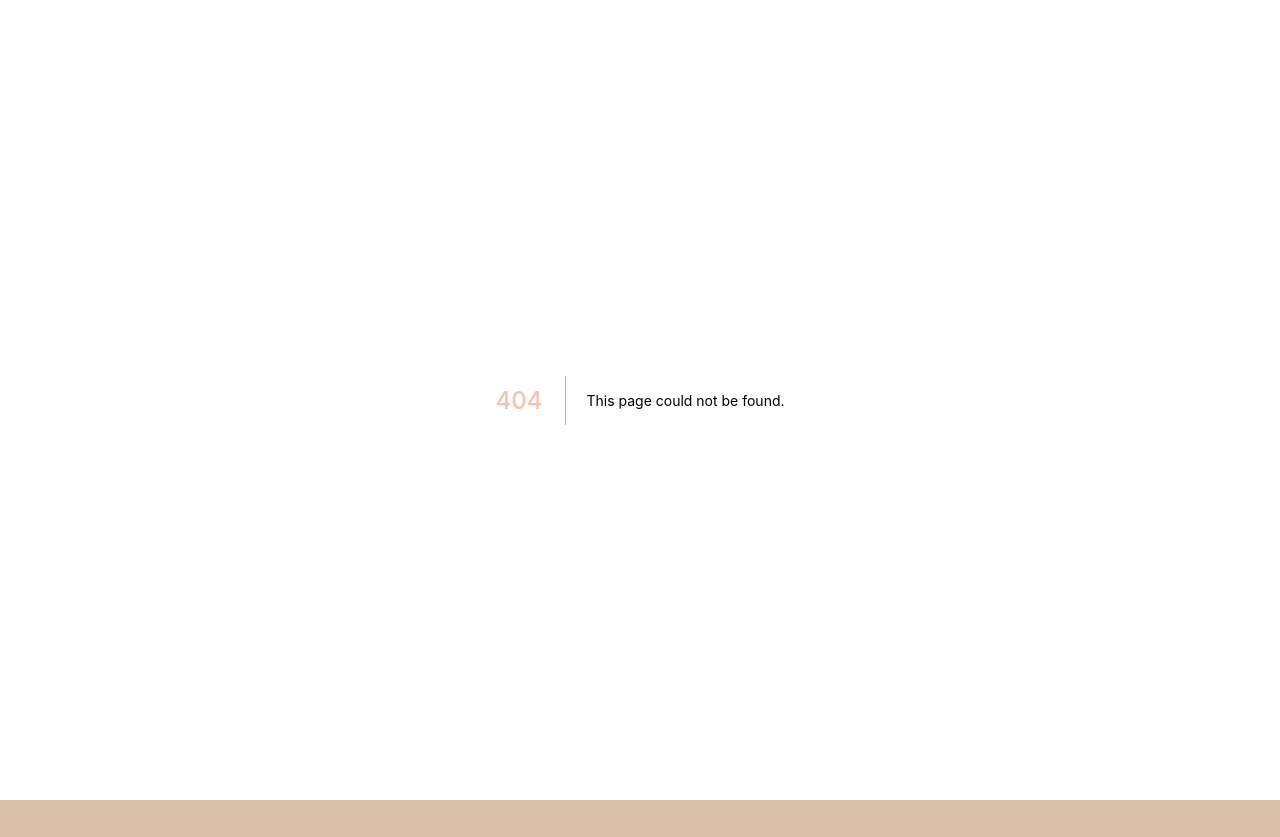
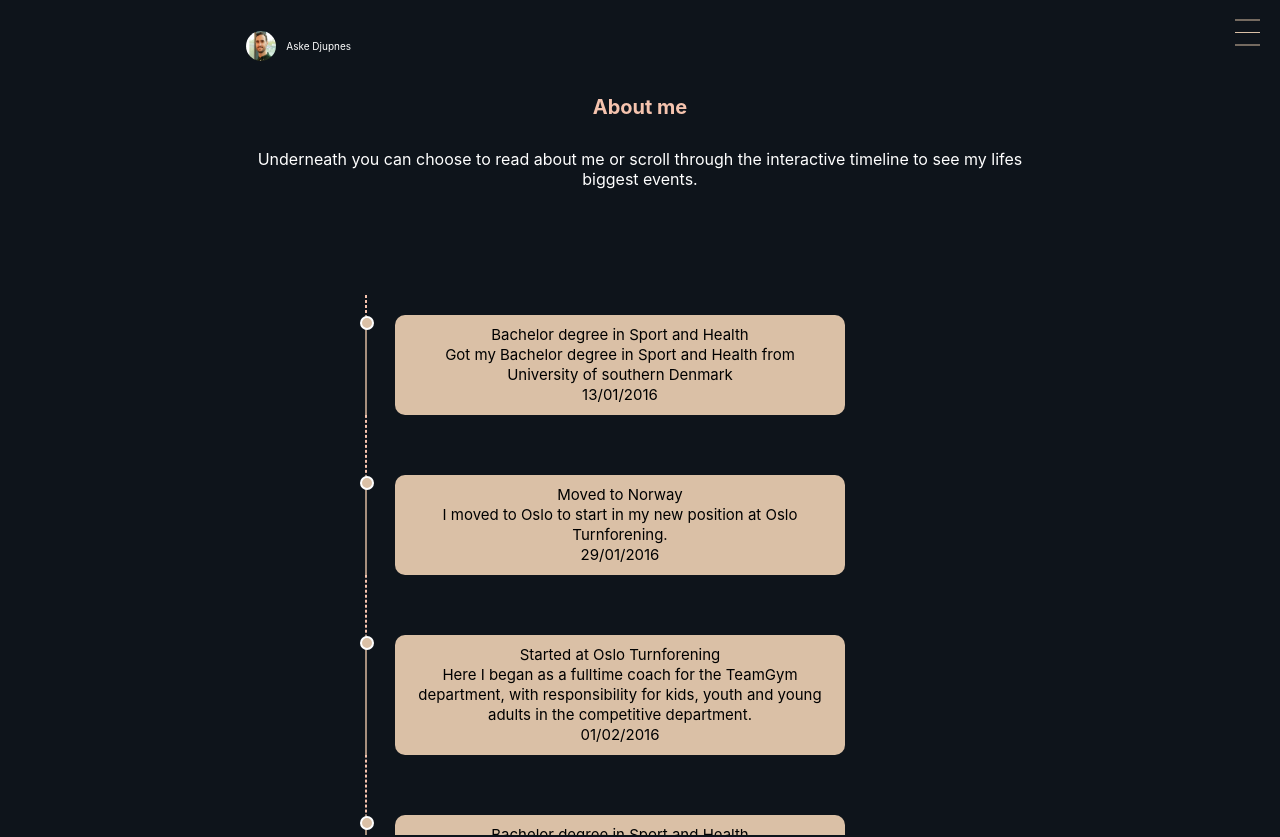
Before and after one commit to Djuppi/portfolio-frontend, a Next.js app: page /about in a window 1280 px wide. Before the commit this address had no page. Shown: the top 837 px of the page. Before the commit the page ends 800 px from the top, so only its background shows below. Built offline with nearby package versions, Linux system fonts and the light colour scheme.

Commit message:
Started to make timeline

```diff
--- /dev/null
+++ b/pages/about/index.js
@@ -0,0 +1,37 @@
+import Layout from "@/components/Layout";
+import styles from '@/styles/About.module.css';
+import { Fragment, useState } from "react";
+import Events from '../api/data/timeline.json';
+
+export default function About() {
+    const [noOfEvents, setNoOfEvents] = useState(3);
+    const firstList = Events.slice(0,noOfEvents);
+    const secondList = Events.slice(noOfEvents, noOfEvents+noOfEvents);
+
+    return (
+        <Layout title="About">
+            <div className={styles.container}>
+                <h1>About me</h1>
+                <p>Underneath you can choose to read about me or scroll through the interactive timeline to see my lifes biggest events.</p>
+
+                <div className={styles.timelineContainer}>
+                    <ul>
+                       {Events.map((e, key) => {
+                        return (
+                            <li key={key}>
+                                <span></span>
+                                <div class="title">{e.title}</div>
+                                <div class="description">{e.description}</div>
+                                <div class="date">
+                                    {e.date}
+                                </div>
+                            </li>
+                        )
+                       })}
+                    </ul>
+
+                </div>
+            </div>
+        </Layout>
+    )
+}
--- /dev/null
+++ b/pages/api/data/timeline.json
@@ -0,0 +1,32 @@
+[
+    {
+        "title": "Bachelor degree in Sport and Health",
+        "description": "Got my Bachelor degree in Sport and Health from University of southern Denmark",
+        "date": "13/01/2016"
+    },
+    {
+        "title": "Moved to Norway",
+        "description": "I moved to Oslo to start in my new position at Oslo Turnforening.",
+        "date": "29/01/2016"
+    },
+    {
+        "title": "Started at Oslo Turnforening",
+        "description": "Here I began as a fulltime coach for the TeamGym department, with responsibility for kids, youth and young adults in the competitive department.",
+        "date": "01/02/2016"
+    },
+    {
+        "title": "Bachelor degree in Sport and Health",
+        "description": "Got my Bachelor degree in Sport and Health from University of southern Denmark",
+        "date": "13/01/2016"
+    },
+    {
+        "title": "Moved to Norway",
+        "description": "I moved to Oslo to start in my new position at Oslo Turnforening.",
+        "date": "29/01/2016"
+    },
+    {
+        "title": "Started at Oslo Turnforening",
+        "description": "Here I began as a fulltime coach for the TeamGym department, with responsibility for kids, youth and young adults in the competitive department.",
+        "date": "01/02/2016"
+    }
+]
--- /dev/null
+++ b/styles/About.module.css
@@ -0,0 +1,168 @@
+.container {
+    grid-column-start: 2;
+    grid-row: 2;
+    height: 100vh;
+    display: flex;
+    flex-direction: column;
+}
+
+.container p {
+    font-size: 1.6rem;
+}
+
+.timelineContainer {
+    overflow-y: scroll;
+    display: flex;
+    justify-content: center;
+    height: 63rem;
+    margin: 0 10%;
+    padding: 1rem 0 4rem 6rem;
+}
+
+.timelineContainer ul {
+    list-style-type: none;
+    margin: 0;
+    padding: 0;
+    position: relative;
+    transition: all 0.5s linear;
+    top:0
+}
+
+.timelineContainer ul:last-of-type {
+    top:80px;
+}
+
+.timelineContainer ul:before{
+    content: "";
+    display: block;
+    width: 0;
+    height: 200%;
+    border:1px dashed var(--header-color);
+    position: absolute;
+    top:0;
+    left:30px
+}
+
+.timelineContainer ul li{
+    margin: 20px 60px 60px;
+    position: relative;
+    padding: 10px 20px;
+    background: var(--timeline-card);
+    color: var(--timeline-card-text);
+    border-radius: 10px;
+    line-height: 20px;
+}
+
+.timelineContainer ul li > span{
+    content: "";
+    display: block;
+    width: 0;
+    height: 100%;
+    border:1px solid var(--border-color);
+    position: absolute;
+    top:0;
+    left:-30px
+}
+
+.timelineContainer ul li > span:before,.box ul li > span:after{
+    content: "";
+    display: block;
+    width: 10px;
+    height: 10px;
+    border-radius: 50%;
+    background:var(--timeline-dot);
+    border:2px solid #fff;
+    position: absolute;
+    left:-6.5px
+}
+
+.box ul li > span:before{top:-10px}
+.box ul li > span:after{top:95%}
+
+.box .title{
+    text-transform: uppercase;
+    font-weight: 700;
+    margin-bottom: 1rem;
+}
+
+.box .description:first-letter{text-transform: capitalize;line-height: 1.7}
+
+.box .name{
+    margin-top: 10px;
+    text-transform: capitalize;
+    font-style: italic;
+    text-align: right;
+    margin-right: 20px
+}
+
+
+.timelineContainer .date span{
+    position: absolute;
+    left: -100px;
+    color:#fff;
+    font-size:80%;
+    font-weight: bold;
+}
+.timelineContainer .date span:first-child{top:-16px}
+.timelineContainer .date span:last-child{top:94%}
+
+
+.arrow{
+    position: absolute;
+    top: 105%;
+    left: 22%;
+    cursor: pointer;
+  height:20px;
+  width:20px
+}
+
+.arrow:hover{
+    -webkit-animation: arrow 1s linear infinite;
+       -moz-animation: arrow 1s linear infinite;
+         -o-animation: arrow 1s linear infinite;
+            animation: arrow 1s linear infinite;
+}
+
+.timelineContainer ul:last-of-type .arrow{
+    position: absolute;
+    top: 105%;
+    left: 22%;
+    transform: rotateX(180deg);
+    cursor: pointer;
+}
+
+@keyframes arrow{
+    0%,100%{
+        top:105%
+    }
+    50%{
+        top:106%
+    }
+}
+
+@-webkit-keyframes arrow{
+    0%,100%{
+        top:105%
+    }
+    50%{
+        top:106%
+    }
+}
+
+@-moz-keyframes arrow{
+    0%,100%{
+        top:105%
+    }
+    50%{
+        top:106%
+    }
+}
+
+@-o-keyframes arrow{
+    0%,100%{
+        top:105%
+    }
+    50%{
+        top:106%
+    }
+}
--- a/styles/globals.css
+++ b/styles/globals.css
@@ -15,6 +15,9 @@
   --overlay-color: #ffffff;
   --border-color: #a68f7d;
   --button-bg: #243446;
+  --timeline-dot: #dac0a6;
+  --timeline-card: #dac0a6;
+  --timeline-card-text: #000;
 
   --spacer: 10px;
 
@@ -42,6 +45,9 @@
       --overlay-color: #ffffff;
       --border-color: #a68f7d;
       --button-bg: #cdcfd1;
+      --timeline-dot: #2B3B4B;
+      --timeline-card: #2B3B4B;
+      --timeline-card-text: #fff;
 }
 
 :root[data-theme="lannister"] {
@@ -61,6 +67,9 @@
   --overlay-color: #ffffff;
   --border-color: #a68f7d;
   --button-bg: #64000d;
+  --timeline-dot: #a32927;
+  --timeline-card: #a32927b2;
+  --timeline-card-text: #fff;
 }
 
 html {
```
